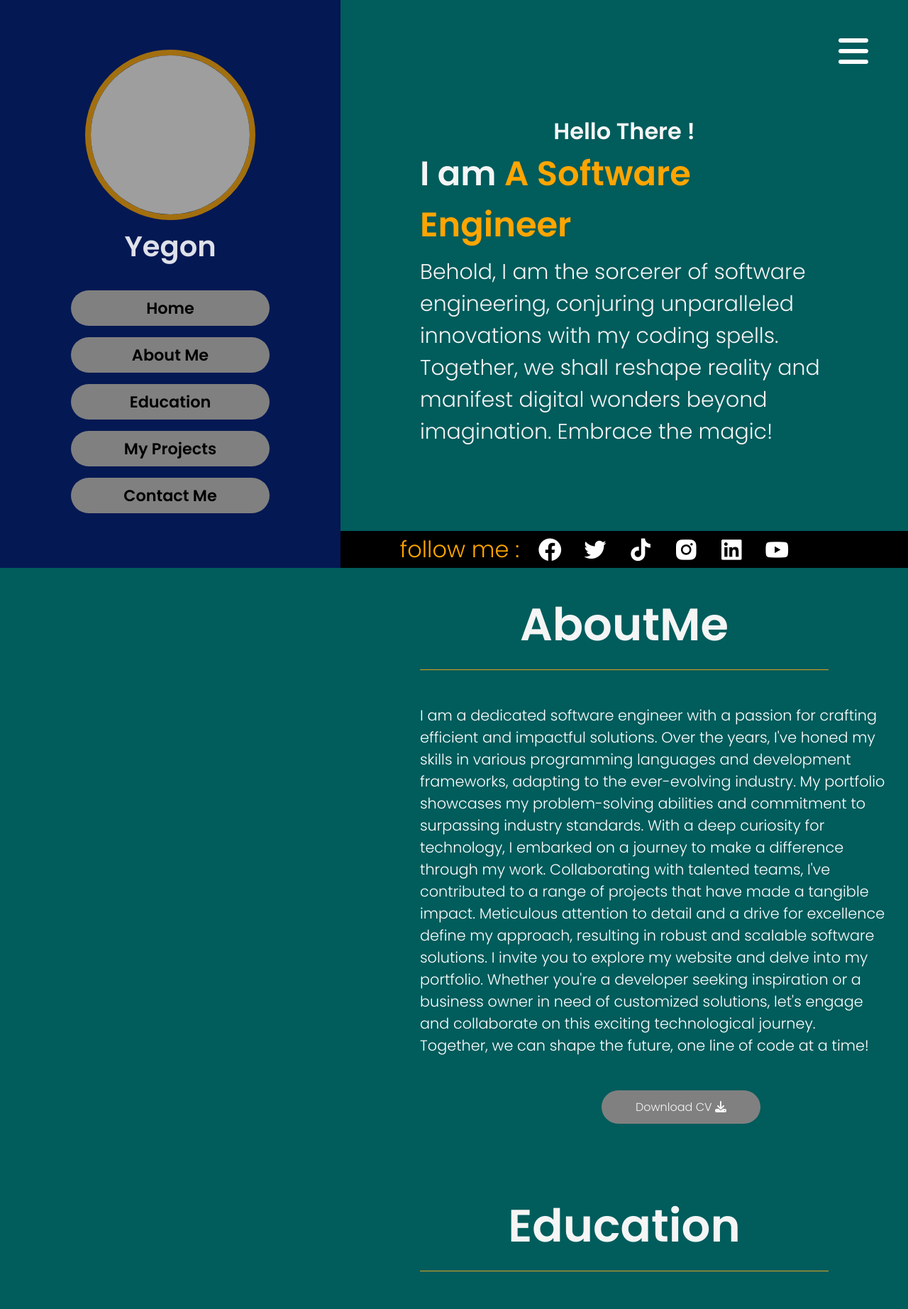
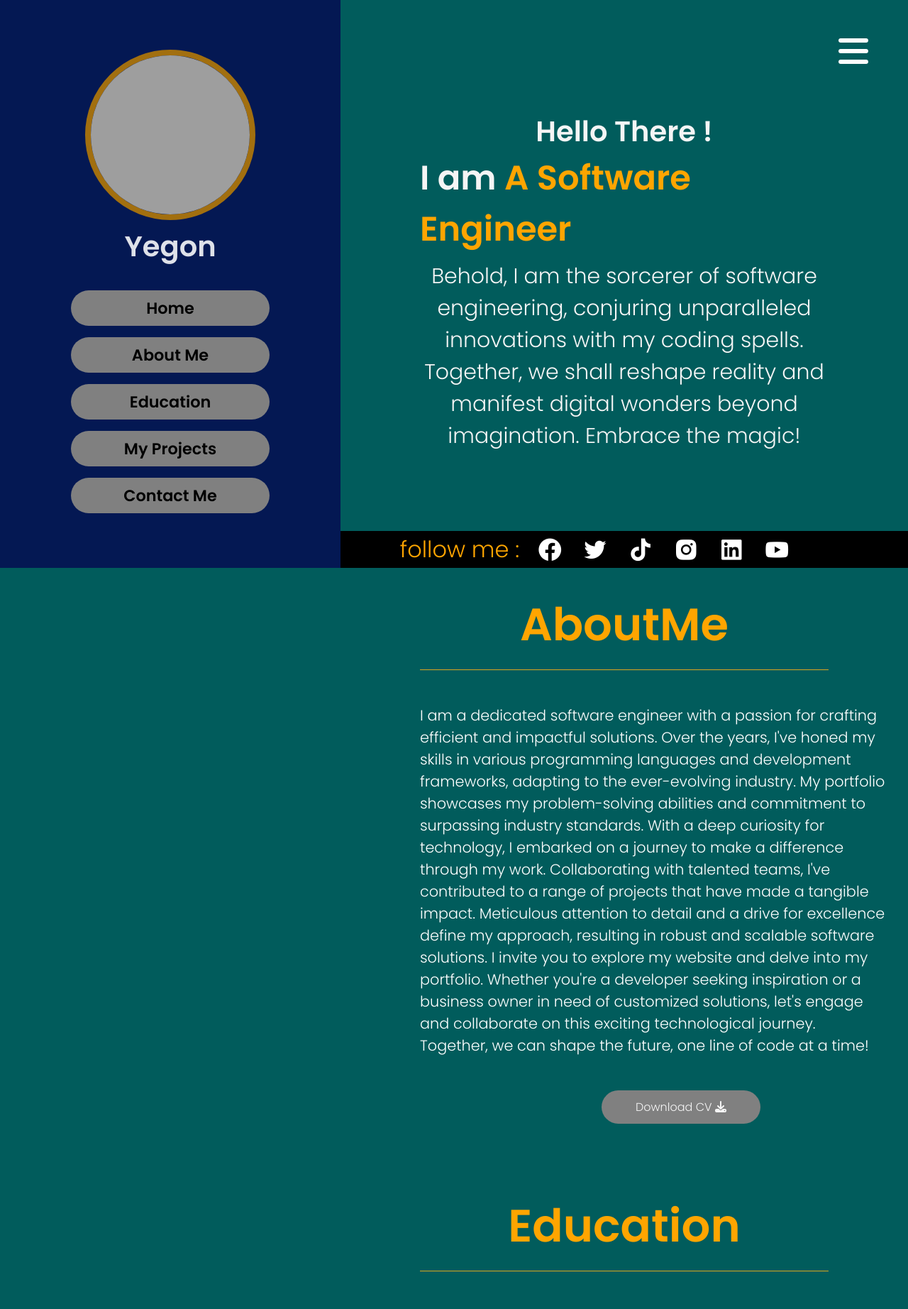
Before and after one commit to KIPROTYCH/Phase0-IP, a plain HTML site: page index.html in a window 1280 px wide. Shown: the top 1844 px of the page at 71% size. Drawn offline with nearby package versions, Linux system fonts and the light colour scheme; grey boxes are pictures that could not be loaded.

Commit message:
Chnage the colors of my <h1> tags

```diff
--- a/styles.css
+++ b/styles.css
@@ -115,7 +115,7 @@ section {
 }
 
 .home h3 {
-    font-size: 2rem;
+    font-size: 2.5rem;
     color: whitesmoke;
 }
 
@@ -132,6 +132,8 @@ section {
     font-size: 30px;
     color: whitesmoke;
     padding: 0.5rem 0;
+    text-align: center;
+    justify-content: center;
 }
 
 .btn {
@@ -178,10 +180,15 @@ section {
     align-items: center;
     justify-content: center;
 }
-.about .row .btn{
+
+.about .row .btn {
     margin-left: 16rem;
     margin-top: 3rem;
 
+}
+
+.about h1 {
+    color: orange;
 }
 
 .btn {
@@ -198,6 +205,10 @@ section {
     justify-content: space-between;
     padding: 1rem 0;
     padding-left: 3rem;
+}
+
+.education h1 {
+    color: orange;
 }
 
 .education .box-container .box {
@@ -241,6 +252,10 @@ section {
     background: orange;
 }
 
+.portfolio h1 {
+    color: orange;
+}
+
 .portfolio .box-container {
     display: flex;
     flex-wrap: wrap;
@@ -279,6 +294,10 @@ section {
     flex: 1 1 10rem;
     padding: 4rem;
     padding-bottom: 0;
+}
+
+.contact h1 {
+    color: orange;
 }
 
 .contact h3 {
@@ -354,7 +373,8 @@ footer img {
     align-items: center;
     justify-content: center;
 }
-.foot p{
+
+.foot p {
     color: orange;
     font-size: 2rem;
     margin-left: 25rem;
@@ -369,7 +389,7 @@ footer img {
     padding-left: 1rem;
 }
 
-.foot i:hover{
+.foot i:hover {
     transform: scale(1.5);
 }
 
```
